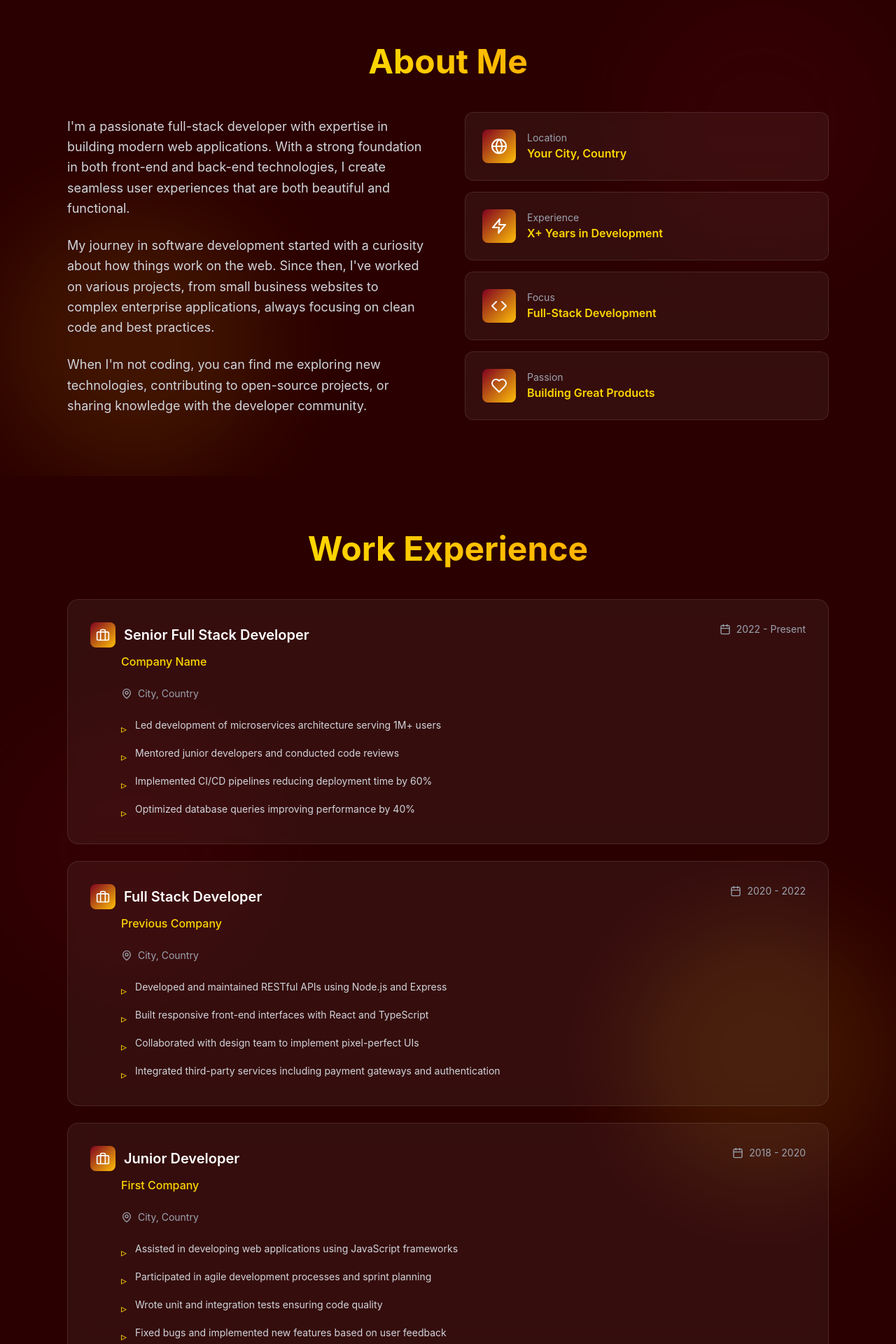
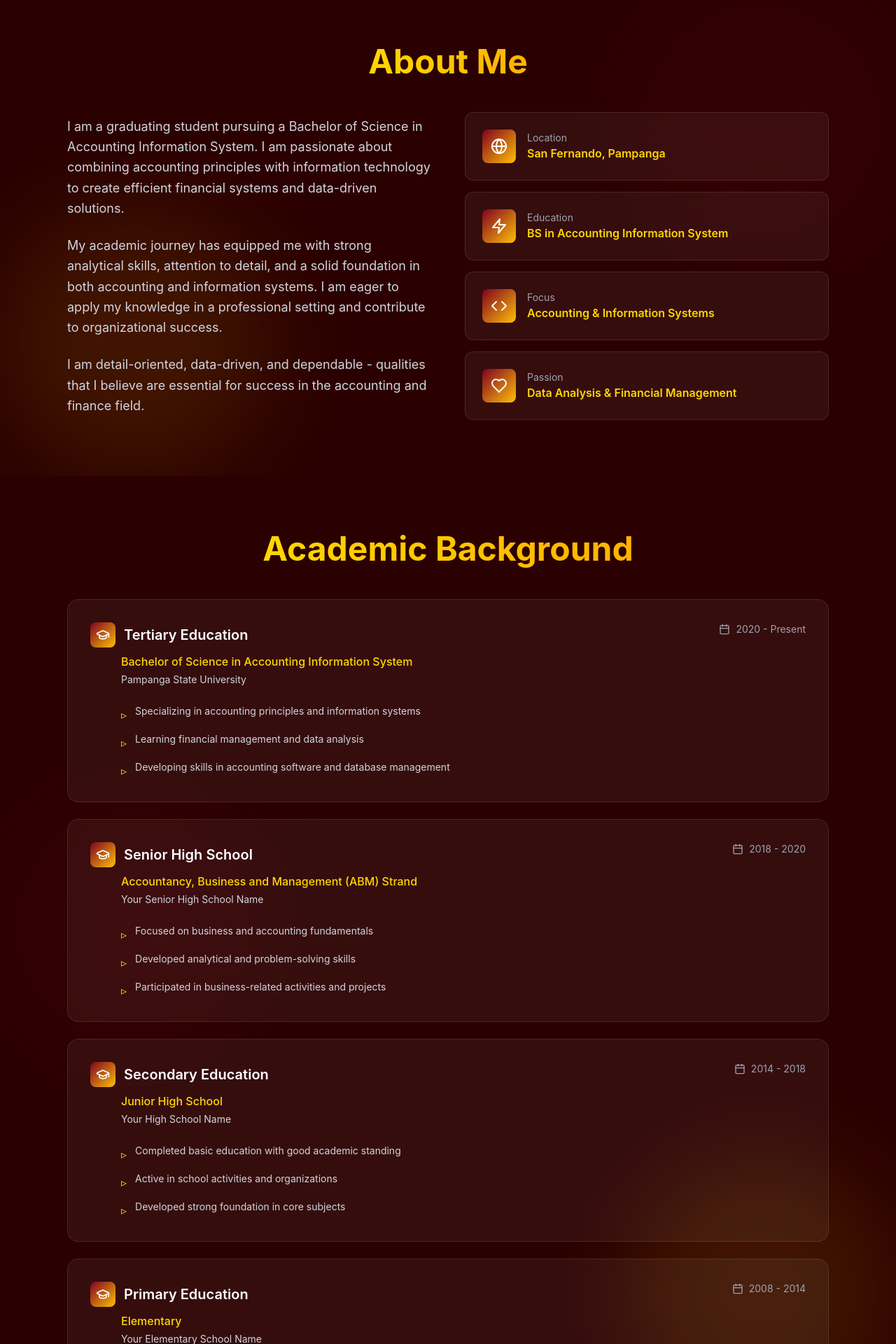
Before and after one commit to goodyboyie2-byte/resume-2, a React (Vite) app: page / in a window 1280 px wide. Shown: the part 880-2800 px from the top of the page at 70% size. Built offline with nearby package versions, Linux system fonts and the light colour scheme.

Commit message:
Add personal information: name, education, academic background, achievements, skills, and contact details

```diff
--- a/src/components/About.jsx
+++ b/src/components/About.jsx
@@ -19,10 +19,10 @@ const About = () => {
   }
 
   const facts = [
-    { icon: Globe, label: 'Location', value: 'Your City, Country' },
-    { icon: Zap, label: 'Experience', value: 'X+ Years in Development' },
-    { icon: Code, label: 'Focus', value: 'Full-Stack Development' },
-    { icon: Heart, label: 'Passion', value: 'Building Great Products' },
+    { icon: Globe, label: 'Location', value: 'San Fernando, Pampanga' },
+    { icon: Zap, label: 'Education', value: 'BS in Accounting Information System' },
+    { icon: Code, label: 'Focus', value: 'Accounting & Information Systems' },
+    { icon: Heart, label: 'Passion', value: 'Data Analysis & Financial Management' },
   ]
 
   return (
@@ -52,18 +52,18 @@ const About = () => {
         <div className="grid md:grid-cols-2 gap-12 items-center">
           <motion.div variants={itemVariants} className="space-y-6">
             <p className="text-lg text-gray-300 leading-relaxed">
-              I'm a passionate full-stack developer with expertise in building modern web applications.
-              With a strong foundation in both front-end and back-end technologies, I create seamless
-              user experiences that are both beautiful and functional.
+              I am a graduating student pursuing a Bachelor of Science in Accounting Information System.
+              I am passionate about combining accounting principles with information technology to create
+              efficient financial systems and data-driven solutions.
             </p>
             <p className="text-lg text-gray-300 leading-relaxed">
-              My journey in software development started with a curiosity about how things work on the web.
-              Since then, I've worked on various projects, from small business websites to complex enterprise
-              applications, always focusing on clean code and best practices.
+              My academic journey has equipped me with strong analytical skills, attention to detail, and
+              a solid foundation in both accounting and information systems. I am eager to apply my knowledge
+              in a professional setting and contribute to organizational success.
             </p>
             <p className="text-lg text-gray-300 leading-relaxed">
-              When I'm not coding, you can find me exploring new technologies, contributing to open-source
-              projects, or sharing knowledge with the developer community.
+              I am detail-oriented, data-driven, and dependable - qualities that I believe are essential
+              for success in the accounting and finance field.
             </p>
           </motion.div>
 
--- a/src/components/Contact.jsx
+++ b/src/components/Contact.jsx
@@ -1,6 +1,6 @@
 import React from 'react'
 import { motion } from 'framer-motion'
-import { Mail, Linkedin, Github, Send } from 'lucide-react'
+import { Mail, Linkedin, Facebook, Phone, Send } from 'lucide-react'
 
 const Contact = () => {
   const containerVariants = {
@@ -22,23 +22,30 @@ const Contact = () => {
     {
       icon: Mail,
       label: 'Email',
-      value: 'your.email@example.com',
-      href: 'mailto:your.email@example.com',
+      value: 'richard.p.budlong@gmail.com',
+      href: 'mailto:richard.p.budlong@gmail.com',
       color: 'from-maroon-500 to-gold-500',
     },
     {
       icon: Linkedin,
       label: 'LinkedIn',
-      value: 'Connect with me',
-      href: 'https://linkedin.com/in/yourusername',
+      value: 'Richard Budlong',
+      href: 'https://linkedin.com/in/richard-budlong',
       color: 'from-maroon-600 to-gold-600',
     },
     {
-      icon: Github,
-      label: 'GitHub',
-      value: 'View my work',
-      href: 'https://github.com/yourusername',
+      icon: Facebook,
+      label: 'Facebook',
+      value: 'Richard Budlong',
+      href: 'https://facebook.com/richard.budlong',
       color: 'from-maroon-700 to-gold-700',
+    },
+    {
+      icon: Phone,
+      label: 'Phone',
+      value: '09266486033',
+      href: 'tel:09266486033',
+      color: 'from-maroon-800 to-gold-500',
     },
   ]
 
@@ -74,7 +81,7 @@ const Contact = () => {
           Whether you have a question or just want to say hi, feel free to reach out!
         </motion.p>
 
-        <div className="grid md:grid-cols-3 gap-6 mb-12">
+        <div className="grid md:grid-cols-2 lg:grid-cols-4 gap-6 mb-12">
           {contacts.map((contact, index) => (
             <motion.a
               key={index}
--- a/src/components/Experience.jsx
+++ b/src/components/Experience.jsx
@@ -1,44 +1,67 @@
 import React from 'react'
 import { motion } from 'framer-motion'
-import { Briefcase, Calendar, MapPin, ArrowRight } from 'lucide-react'
+import { GraduationCap, Calendar, Award, ArrowRight } from 'lucide-react'
 
 const Experience = () => {
-  const experiences = [
+  const education = [
     {
-      title: 'Senior Full Stack Developer',
-      company: 'Company Name',
-      location: 'City, Country',
-      period: '2022 - Present',
+      level: 'Tertiary Education',
+      degree: 'Bachelor of Science in Accounting Information System',
+      institution: 'Pampanga State University',
+      period: '2020 - Present',
       description: [
-        'Led development of microservices architecture serving 1M+ users',
-        'Mentored junior developers and conducted code reviews',
-        'Implemented CI/CD pipelines reducing deployment time by 60%',
-        'Optimized database queries improving performance by 40%',
+        'Specializing in accounting principles and information systems',
+        'Learning financial management and data analysis',
+        'Developing skills in accounting software and database management',
       ],
     },
     {
-      title: 'Full Stack Developer',
-      company: 'Previous Company',
-      location: 'City, Country',
-      period: '2020 - 2022',
+      level: 'Senior High School',
+      degree: 'Accountancy, Business and Management (ABM) Strand',
+      institution: 'Your Senior High School Name',
+      period: '2018 - 2020',
       description: [
-        'Developed and maintained RESTful APIs using Node.js and Express',
-        'Built responsive front-end interfaces with React and TypeScript',
-        'Collaborated with design team to implement pixel-perfect UIs',
-        'Integrated third-party services including payment gateways and authentication',
+        'Focused on business and accounting fundamentals',
+        'Developed analytical and problem-solving skills',
+        'Participated in business-related activities and projects',
       ],
     },
     {
-      title: 'Junior Developer',
-      company: 'First Company',
-      location: 'City, Country',
-      period: '2018 - 2020',
+      level: 'Secondary Education',
+      degree: 'Junior High School',
+      institution: 'Your High School Name',
+      period: '2014 - 2018',
       description: [
-        'Assisted in developing web applications using JavaScript frameworks',
-        'Participated in agile development processes and sprint planning',
-        'Wrote unit and integration tests ensuring code quality',
-        'Fixed bugs and implemented new features based on user feedback',
+        'Completed basic education with good academic standing',
+        'Active in school activities and organizations',
+        'Developed strong foundation in core subjects',
       ],
+    },
+    {
+      level: 'Primary Education',
+      degree: 'Elementary',
+      institution: 'Your Elementary School Name',
+      period: '2008 - 2014',
+      description: [
+        'Completed primary education with honors',
+        'Developed basic literacy and numeracy skills',
+        'Active in co-curricular activities',
+      ],
+    },
+  ]
+
+  const achievements = [
+    {
+      title: 'Academic Excellence',
+      description: 'Consistently maintained good academic standing throughout college',
+    },
+    {
+      title: 'Leadership',
+      description: 'Active participation in student organizations and activities',
+    },
+    {
+      title: 'Technical Skills',
+      description: 'Proficient in accounting software and information systems',
     },
   ]
 
@@ -77,12 +100,12 @@ const Experience = () => {
           className="text-4xl sm:text-5xl font-bold text-white mb-12 text-center"
         >
           <span className="bg-gradient-to-r from-gold-400 to-gold-600 bg-clip-text text-transparent">
-            Work Experience
+            Academic Background
           </span>
         </motion.h2>
 
-        <div className="space-y-6">
-          {experiences.map((exp, index) => (
+        <div className="space-y-6 mb-16">
+          {education.map((edu, index) => (
             <motion.div
               key={index}
               variants={itemVariants}
@@ -93,25 +116,21 @@ const Experience = () => {
                 <div className="flex-1">
                   <div className="flex items-center gap-3 mb-2">
                     <div className="p-2 bg-gradient-to-br from-maroon-500 to-gold-500 rounded-lg">
-                      <Briefcase className="text-white w-5 h-5" />
+                      <GraduationCap className="text-white w-5 h-5" />
                     </div>
-                    <h3 className="text-xl font-semibold text-white">{exp.title}</h3>
+                    <h3 className="text-xl font-semibold text-white">{edu.level}</h3>
                   </div>
-                  <p className="text-gold-400 font-medium ml-11">{exp.company}</p>
+                  <p className="text-gold-400 font-medium ml-11">{edu.degree}</p>
+                  <p className="text-gray-300 text-sm ml-11 mt-1">{edu.institution}</p>
                 </div>
                 <div className="flex items-center text-gray-400 mt-4 sm:mt-0 ml-11 sm:ml-0">
                   <Calendar size={16} className="mr-2" />
-                  <span className="text-sm">{exp.period}</span>
+                  <span className="text-sm">{edu.period}</span>
                 </div>
               </div>
 
-              <div className="flex items-center text-gray-400 mb-6 ml-11">
-                <MapPin size={16} className="mr-2" />
-                <span className="text-sm">{exp.location}</span>
-              </div>
-
               <ul className="space-y-3 ml-11">
-                {exp.description.map((item, idx) => (
+                {edu.description.map((item, idx) => (
                   <li key={idx} className="flex items-start text-gray-300">
                     <span className="text-gold-400 mr-3 mt-1">▹</span>
                     <span className="text-sm leading-relaxed">{item}</span>
@@ -129,6 +148,34 @@ const Experience = () => {
             </motion.div>
           ))}
         </div>
+
+        <motion.h2
+          variants={itemVariants}
+          className="text-4xl sm:text-5xl font-bold text-white mb-12 text-center"
+        >
+          <span className="bg-gradient-to-r from-gold-400 to-gold-600 bg-clip-text text-transparent">
+            Achievements
+          </span>
+        </motion.h2>
+
+        <div className="grid md:grid-cols-3 gap-6">
+          {achievements.map((achievement, index) => (
+            <motion.div
+              key={index}
+              variants={itemVariants}
+              whileHover={{ scale: 1.05, y: -5 }}
+              className="bg-white/5 backdrop-blur-lg border border-white/10 rounded-2xl p-6 hover:border-gold-500/50 transition-all duration-300"
+            >
+              <div className="flex items-center gap-3 mb-4">
+                <div className="p-3 bg-gradient-to-br from-maroon-500 to-gold-500 rounded-xl">
+                  <Award className="text-white w-6 h-6" />
+                </div>
+                <h3 className="text-lg font-semibold text-white">{achievement.title}</h3>
+              </div>
+              <p className="text-gray-300 text-sm leading-relaxed">{achievement.description}</p>
+            </motion.div>
+          ))}
+        </div>
       </motion.div>
     </section>
   )
--- a/src/components/Hero.jsx
+++ b/src/components/Hero.jsx
@@ -74,7 +74,7 @@ const Hero = () => {
         >
           <div className="w-48 h-48 mx-auto rounded-full bg-gradient-to-br from-maroon-500 via-maroon-600 to-gold-500 p-1 shadow-2xl">
             <div className="w-full h-full rounded-full bg-maroon-900 flex items-center justify-center text-white text-6xl font-bold">
-              YN
+              RB
             </div>
           </div>
           <motion.div
@@ -95,7 +95,7 @@ const Hero = () => {
           className="text-5xl sm:text-6xl lg:text-7xl font-bold text-white mb-6"
         >
           <span className="bg-gradient-to-r from-gold-400 via-gold-500 to-gold-600 bg-clip-text text-transparent">
-            Your Name
+            RICHARD PALIS BUDLONG
           </span>
         </motion.h1>
 
@@ -106,7 +106,7 @@ const Hero = () => {
           transition={{ duration: 0.8, delay: 0.4 }}
           className="text-xl sm:text-2xl text-gray-300 mb-4"
         >
-          Full Stack Developer
+          BS in Accounting Information System
         </motion.p>
 
         <motion.p
@@ -116,8 +116,7 @@ const Hero = () => {
           transition={{ duration: 0.8, delay: 0.6 }}
           className="text-lg text-gray-400 mb-8 max-w-2xl mx-auto"
         >
-          Crafting digital experiences that blend creativity with functionality.
-          Turning complex problems into elegant solutions.
+          Aspiring Accountant / Detail-Oriented. Data Driven. Dependable.
         </motion.p>
 
         {/* Animated buttons */}
--- a/src/components/Skills.jsx
+++ b/src/components/Skills.jsx
@@ -4,27 +4,27 @@ import { motion } from 'framer-motion'
 const Skills = () => {
   const skillCategories = [
     {
-      title: 'Frontend',
-      icon: '🎨',
-      skills: ['React', 'Vue.js', 'TypeScript', 'TailwindCSS', 'HTML5', 'CSS3', 'Next.js'],
+      title: 'Accounting',
+      icon: '📊',
+      skills: ['Financial Accounting', 'Cost Accounting', 'Taxation', 'Auditing', 'Financial Reporting', 'Budgeting'],
       color: 'from-maroon-500 to-gold-500',
     },
     {
-      title: 'Backend',
-      icon: '⚙️',
-      skills: ['Node.js', 'Express', 'Python', 'Django', 'PostgreSQL', 'MongoDB', 'REST APIs'],
+      title: 'Information Systems',
+      icon: '💻',
+      skills: ['Database Management', 'Accounting Software', 'Data Analysis', 'Spreadsheets', 'ERP Systems', 'Basic Programming'],
       color: 'from-maroon-600 to-gold-600',
     },
     {
-      title: 'Tools & DevOps',
+      title: 'Technical Skills',
       icon: '🛠️',
-      skills: ['Git', 'Docker', 'AWS', 'CI/CD', 'Jest', 'Webpack', 'Vite'],
+      skills: ['Microsoft Excel', 'Google Sheets', 'PowerPoint', 'Word Processing', 'Data Entry', 'Report Generation'],
       color: 'from-maroon-700 to-gold-700',
     },
     {
       title: 'Soft Skills',
       icon: '💡',
-      skills: ['Problem Solving', 'Team Collaboration', 'Communication', 'Agile/Scrum', 'Mentoring'],
+      skills: ['Attention to Detail', 'Analytical Thinking', 'Time Management', 'Communication', 'Teamwork', 'Problem Solving'],
       color: 'from-maroon-800 to-gold-500',
     },
   ]
```
